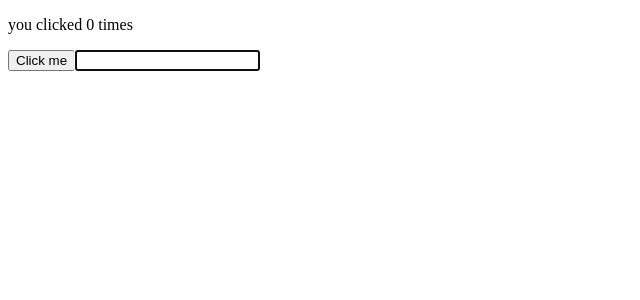
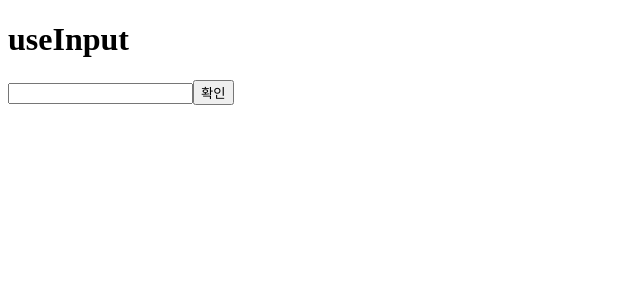
Before and after one commit to jungcolor/myapp, a React (Create React App) app in the folder basic-react/: page / in a window 1280 px wide. Shown: the top 300 px of the page, without its empty margins (0-640 px from the left). Built offline with nearby package versions, Linux system fonts and the light colour scheme; the HTML template or start-up script is replaced by a standard one.

Commit message:
add to customhook with useinput

```diff
--- a/basic-react/src/App.tsx
+++ b/basic-react/src/App.tsx
@@ -1,8 +1,19 @@
+import { useInput } from "./practice/custom-hook";
 import Hook from "./practice/hook";
 
+function displayMessage(message: string) {
+    alert(message);
+}
+
 function App() {
+    const [inputValue, handleChange, handleSubmit] = useInput("", displayMessage);
+
     return (
-        <Hook />
+        <div id="root">
+            <h1>useInput</h1>
+            <input value={inputValue} onChange={handleChange} />
+            <button type="button" onClick={handleSubmit}>확인</button>
+        </div>
     );
 }
 
--- /dev/null
+++ b/basic-react/src/practice/custom-hook.tsx
@@ -0,0 +1,18 @@
+import { ChangeEvent, useState } from "react";
+
+type ReturnsType = [string, (e: React.FormEvent<HTMLInputElement>) => void, () => void];
+
+export function useInput(initialValue: string, submitAction: any): ReturnsType {
+    const [inputValue, setInputValue] = useState(initialValue);
+
+    const handleChange = (e: React.FormEvent<HTMLInputElement>): void => {
+        setInputValue(e.currentTarget.value);
+    }
+
+    const handleSubmit = () => {
+        setInputValue("");
+        submitAction(inputValue);
+    }
+
+    return [inputValue, handleChange, handleSubmit];
+}
```
